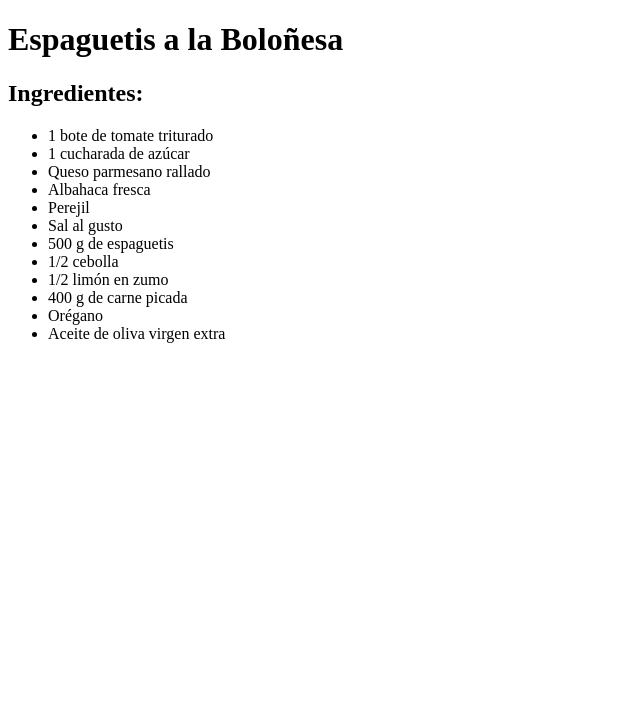
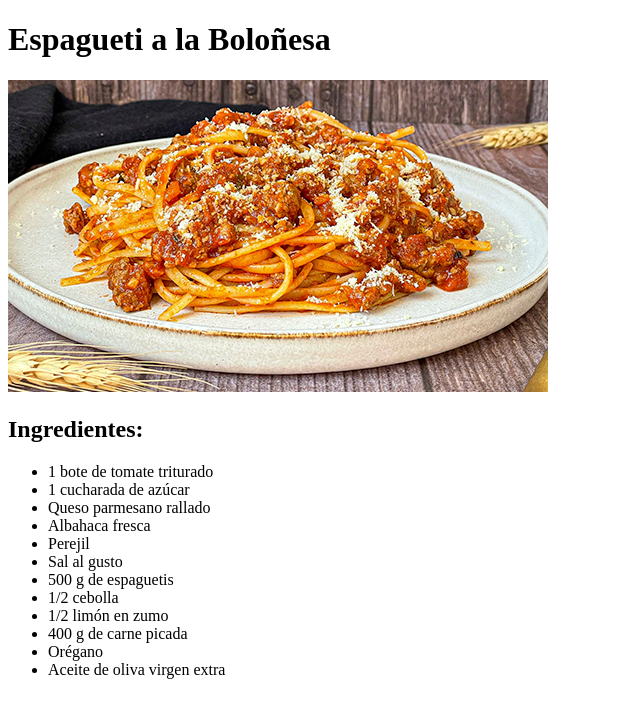
Before and after one commit to IsabelaValls14/odin-recipes, a plain HTML site: page recipes/bolognese_pasta.html in a window 1280 px wide. Shown: the whole page, without its empty margins (0-640 px from the left). Drawn offline with Linux system fonts and the light colour scheme.

Commit message:
Added Images to recipes

```diff
--- a/recipes/bolognese_pasta.html
+++ b/recipes/bolognese_pasta.html
@@ -5,7 +5,9 @@
         <title> Pasta </title>
    </head>
     <body>
-        <h1> Espaguetis a la Boloñesa</h1>
+        <h1> Espagueti a la Boloñesa</h1>
+        <img src="../images/pasta.jpg" alt="Espagueti a la Boloñesa">
+
         <h2> Ingredientes: </h2>
         <ul>
             <li>1 bote de tomate triturado</li>
```
Also changed, not shown: recipes/acai_smoothie.html (+1 -0 lines), recipes/brownies.html (+1 -0 lines), images/acaiBowl.jpg (added), images/brownies.jpg (added), images/pasta.jpg (added).
